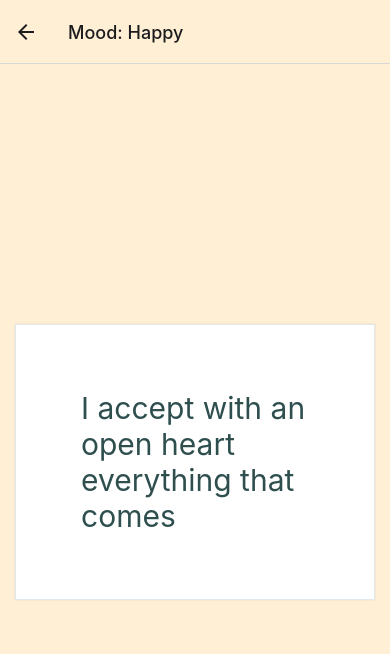
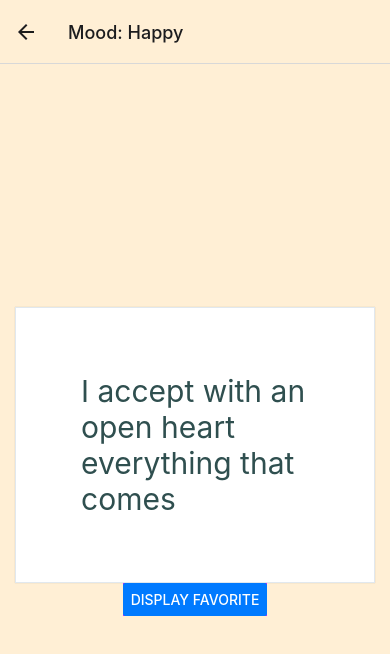
Before and after one commit to jamjam7777/Mood-Words, a React Native app: screen /HappyScreen in a window 390 px wide. Shown: the top 654 px of the page. Built offline with nearby package versions, Linux system fonts and the light colour scheme.

Commit message:
favorites

```diff
--- a/package.json
+++ b/package.json
@@ -16,7 +16,10 @@
     "react": "18.2.0",
     "react-native": "0.71.3",
     "react-native-elements": "^3.4.3",
-    "react-native-gesture-handler": "~2.9.0"
+    "react-native-gesture-handler": "~2.9.0",
+    "react-native-push-notification-popup": "^1.6.1",
+    "expo-notifications": "~0.18.1",
+    "expo-device": "~5.2.1"
   },
   "devDependencies": {
     "@babel/core": "^7.20.0"
--- a/screens/HappyScreen.js
+++ b/screens/HappyScreen.js
@@ -1,9 +1,24 @@
-import { StyleSheet, Text, View } from "react-native";
+import { StyleSheet, Text, View, Button } from "react-native";
 import { Card } from "react-native-elements";
 import {happyAffirm} from "../components/happyAffirm";
 
+let selectedText;
+
+let favoritesArr = [];
+
+function pushFavorite(){
+  // let favoriteText;
+  // favoriteText = selectedText;
+  favoritesArr.push(selectedText)
+
+  console.log(favoritesArr)
+}
+
 function randomHappy(happyAffirm) {
-  return (happyAffirm[Math.floor(Math.random() * happyAffirm.length)].text);
+
+  selectedText = happyAffirm[Math.floor(Math.random() * happyAffirm.length)].text;
+
+  return (selectedText);
 }
 
 const HappyScreen = () => {
@@ -20,11 +35,23 @@ const HappyScreen = () => {
     >{randomHappy(happyAffirm)}</Text>
     </View>
     </Card>
+    <View style={styles.buttonContainer}>
+    <Button
+      onPress={pushFavorite}
+      title="Display Favorite"
+      color='#007AFF'
+    />
+    </View>
     </View>
   );
 };
 
 const styles = StyleSheet.create({
+
+  buttonContainer: {
+    backgroundColor: "#f0ff",
+  },
+
   container: {
     flex: 1,
     backgroundColor: "#ffefd5",
```
Also changed, not shown: 1 other file (tests, documents, lock files or other folders).
